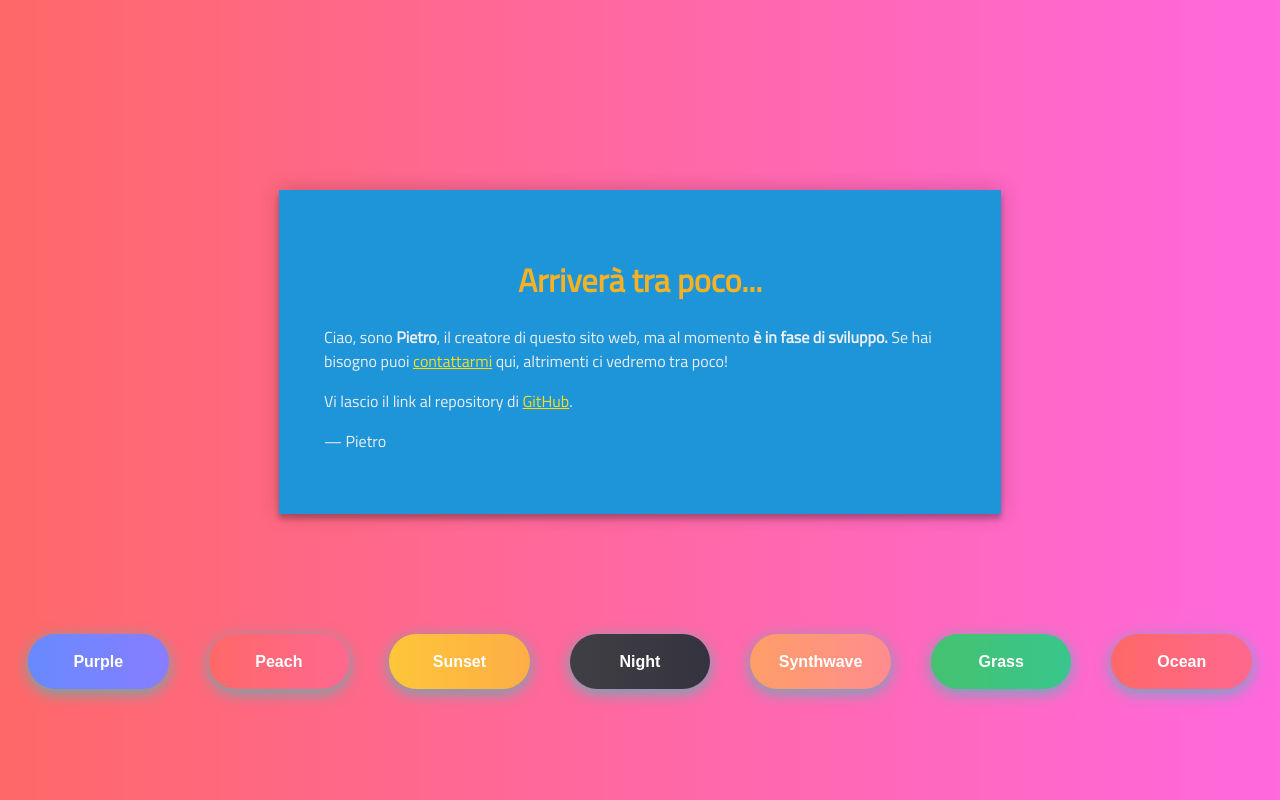
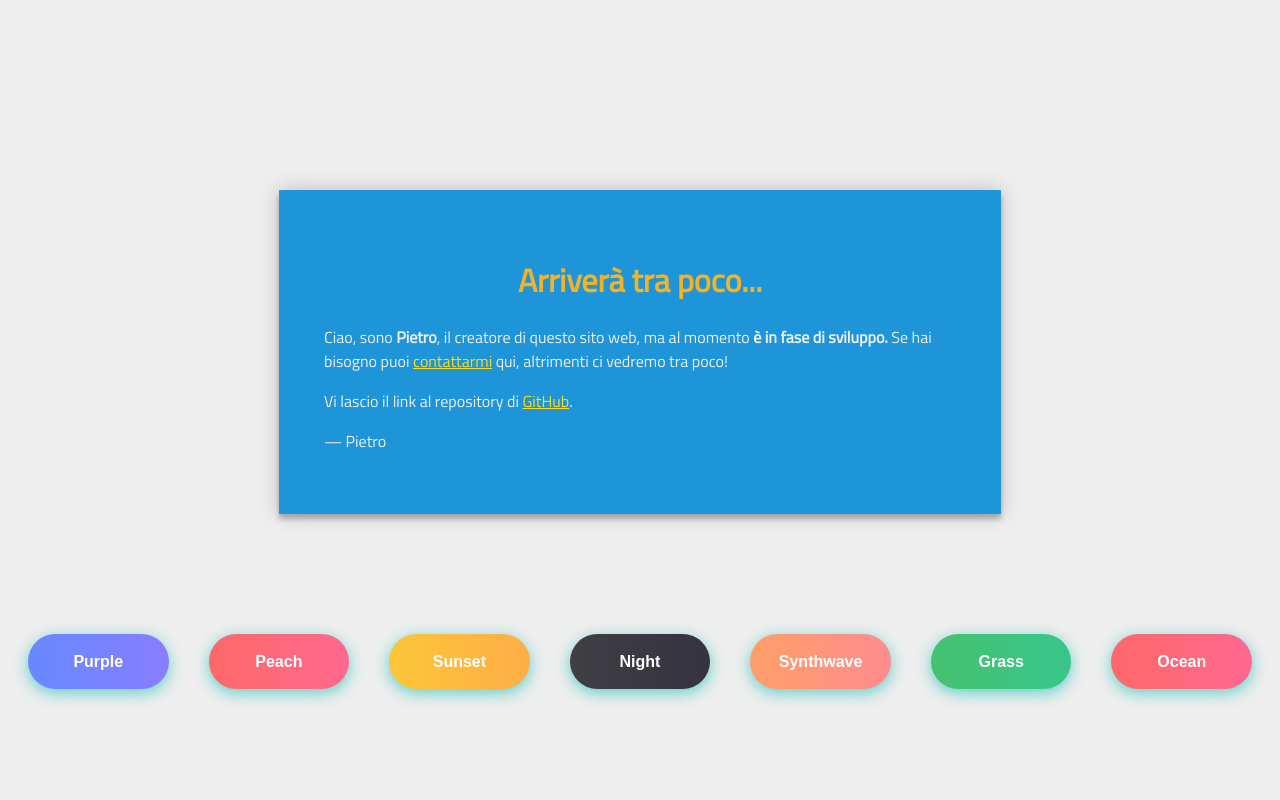
Before and after one commit to pietro2356/rocchionetworkrepo, an Angular app: page / in a window 1280 px wide. Built offline with nearby package versions, Linux system fonts and the light colour scheme.

Commit message:
Modifiche stabili

```diff
--- a/src/app/app.component.css
+++ b/src/app/app.component.css
@@ -12,12 +12,16 @@ a.hover{
 }
 
 /* TODO: Da sistemare */
-body{
-  background: #FF6868; /* fallback for old browsers */
+/* body{
+  background: #FF6868; /* fallback for old browsers
   background: -webkit-linear-gradient(right, #FF6868, #FF68DE);
   background: -moz-linear-gradient(right, #FF6868, #FF68DE);
   background: -o-linear-gradient(right, #FF6868, #FF68DE);
   background: linear-gradient(to right, #FF6868, #FF68DE);
+} */
+
+body {
+  background: #EEE;
 }
 
 .content{
@@ -46,7 +50,7 @@ body{
 }
 
 
-/* BUTTON */
+/* ---------- BUTTON ---------- */
 .btn_content {
   display: flex;
   align-items: center;
--- a/src/app/app.component.html
+++ b/src/app/app.component.html
@@ -1,5 +1,5 @@
 <title>Site Maintenance</title>
-<div class="content">
+<div class="content btn.Purple">
   <h1>Arriverà tra poco...</h1>
   <div>
     <p>Ciao, sono <b>Pietro</b>, il creatore di questo sito web, ma al momento <b>è in fase di sviluppo.</b> Se hai bisogno puoi <a href="mailto:pietro.rocchio@gmail.com">contattarmi</a> qui, altrimenti ci vedremo tra poco!</p>
--- a/src/app/app.component.ts
+++ b/src/app/app.component.ts
@@ -1,4 +1,4 @@
-import { Component, ViewEncapsulation } from '@angular/core';
+import { Component, ViewEncapsulation, OnInit, OnDestroy, Inject } from '@angular/core';
 
 @Component({
   selector: 'app-root',
@@ -8,13 +8,6 @@ import { Component, ViewEncapsulation } from '@angular/core';
 })
 
 export class AppComponent {
-
-  constructor(){
-    document.body.style.background = "background-image: linear-gradient(to right, #6889FF, #C668FF);";
-  }
-  ngOnDestroy(){
-    document.body.style.background = "#FF0000";
-  }
 
   title = 'rocchionetwork.com';
 
```
